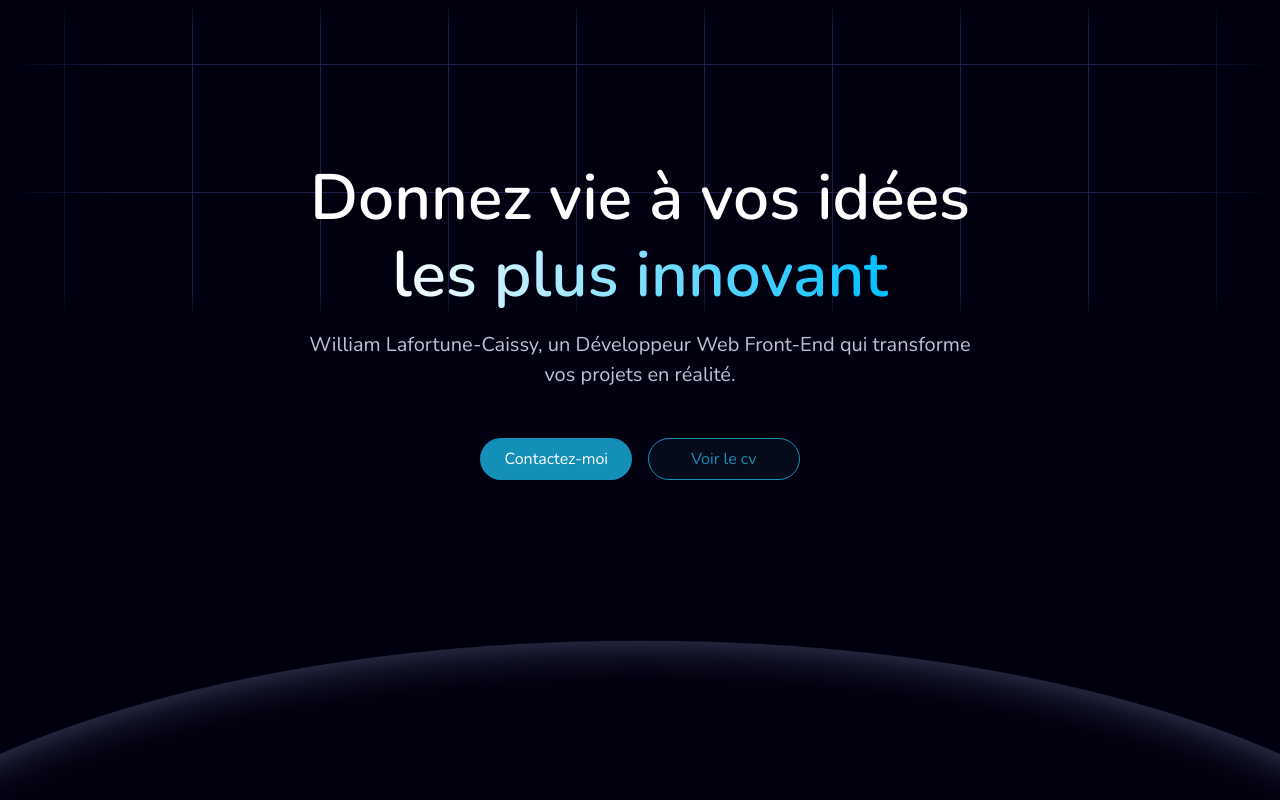
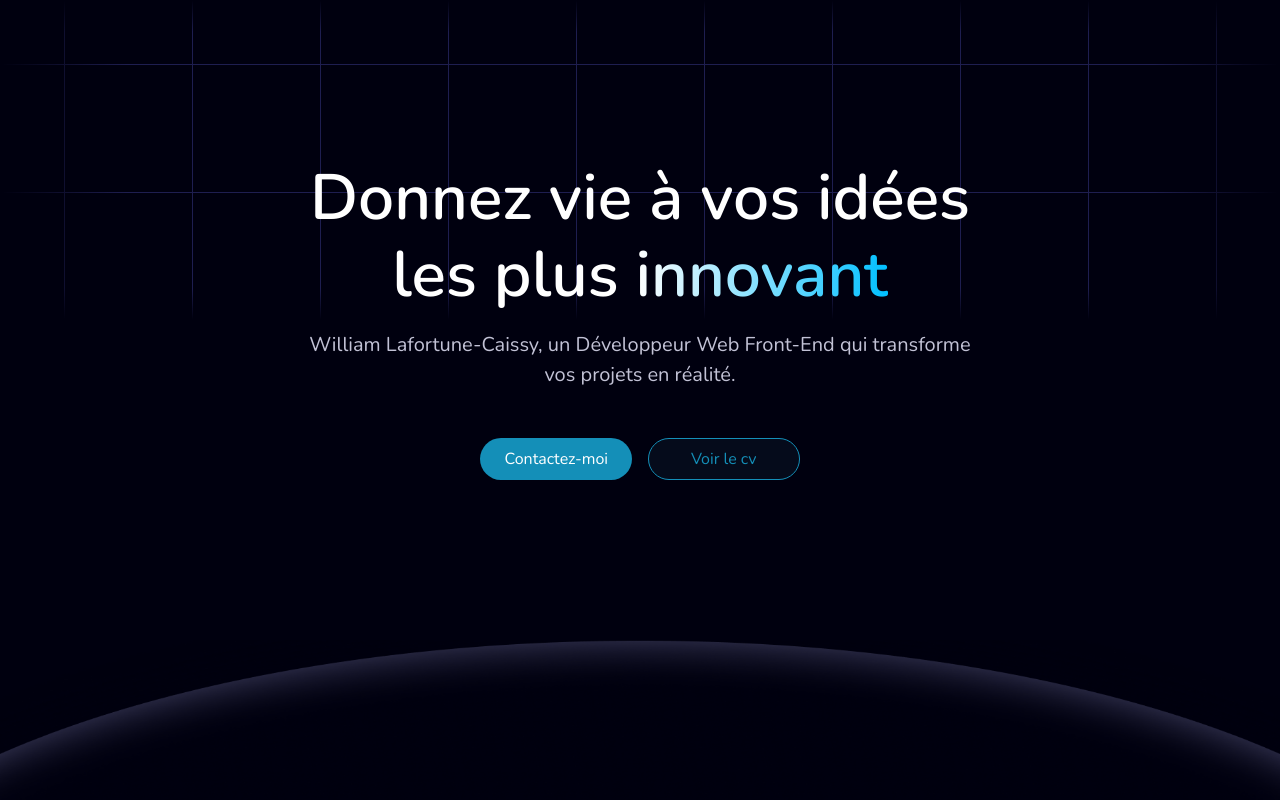
Before and after one commit to williamLafortuneCaissy/portfolio, a Next.js app: page / in a window 1280 px wide. Shown: the top 800 px of the page. Built offline with nearby package versions, Linux system fonts and the light colour scheme.

Commit message:
Revert "quick cleanup before starting scrolltrigger"
This reverts commit eac2b2af86ad4b524f9efa2c6338fb11e6497608.

```diff
--- a/src/app/globals.css
+++ b/src/app/globals.css
@@ -16,7 +16,7 @@
 }
 
 html {
-    /* scroll-behavior: smooth; */
+    scroll-behavior: smooth;
 }
 
 body {
--- a/src/components/hero/Hero.js
+++ b/src/components/hero/Hero.js
@@ -5,16 +5,15 @@ import GridSpot from "../gridSpot/GridSpot";
 import styles from "./hero.module.css";
 import { gsap } from "gsap";
 import { useGSAP } from "@gsap/react";
-import { ScrollTrigger } from "gsap/ScrollTrigger";
 import { useRef } from "react";
 import Image from "next/image";
 
 const Hero = () => {
     const heroRef = useRef();
 
-    gsap.registerPlugin(useGSAP, ScrollTrigger);
-
-    const handleOpeningAnimations = () => {
+    gsap.registerPlugin(useGSAP);
+    useGSAP(
+        () => {
             const timeline = gsap.timeline();
 
             const stagger = 0.1;
@@ -35,9 +34,8 @@ const Hero = () => {
                 '.gradient',
                 { backgroundPosition: 0, duration: 3, ease: "power4.out"},
             );
-    }
-    useGSAP(
-        handleOpeningAnimations, { scope: heroRef }
+
+        },{ scope: heroRef }
     );
 
     return (
@@ -46,7 +44,7 @@ const Hero = () => {
             <div className={styles.content}>
                 <h1 className={`${styles.title} fadeIn`}>
                     Donnez vie à vos idées <br />
-                    <span className={`${styles.animatedGradient} gradient`}>les plus innovant</span>
+                    les plus <span className={`${styles.animatedGradient} gradient`}>innovant</span>
                 </h1>
                 <p className={`${styles.subtitle} fadeIn`}>William Lafortune-Caissy, un Développeur Web Front-End qui transforme vos projets en réalité.</p>
                 <div className={`${styles.ctas} fadeIn`}>
```
Lines whose indentation alone changed are shown as unchanged.
